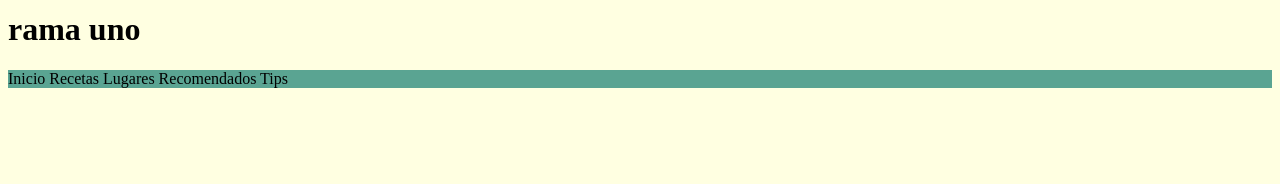
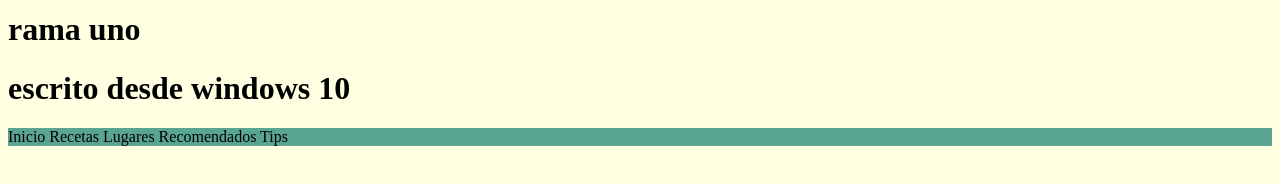
Before and after one commit to MarceloRendon/Le-Vegane, a plain HTML site: page index.html in a window 1280 px wide. Shown: the part 234-418 px from the top of the page. Drawn offline with Linux system fonts and the light colour scheme.

Commit message:
escrito desde windows 10

```diff
--- a/index.html
+++ b/index.html
@@ -16,6 +16,7 @@
     </header>
 
     <h1>rama uno</h1>
+    <h1>escrito desde windows 10</h1>
 
     <nav class="navigation">
         <td>Inicio</td>
```
